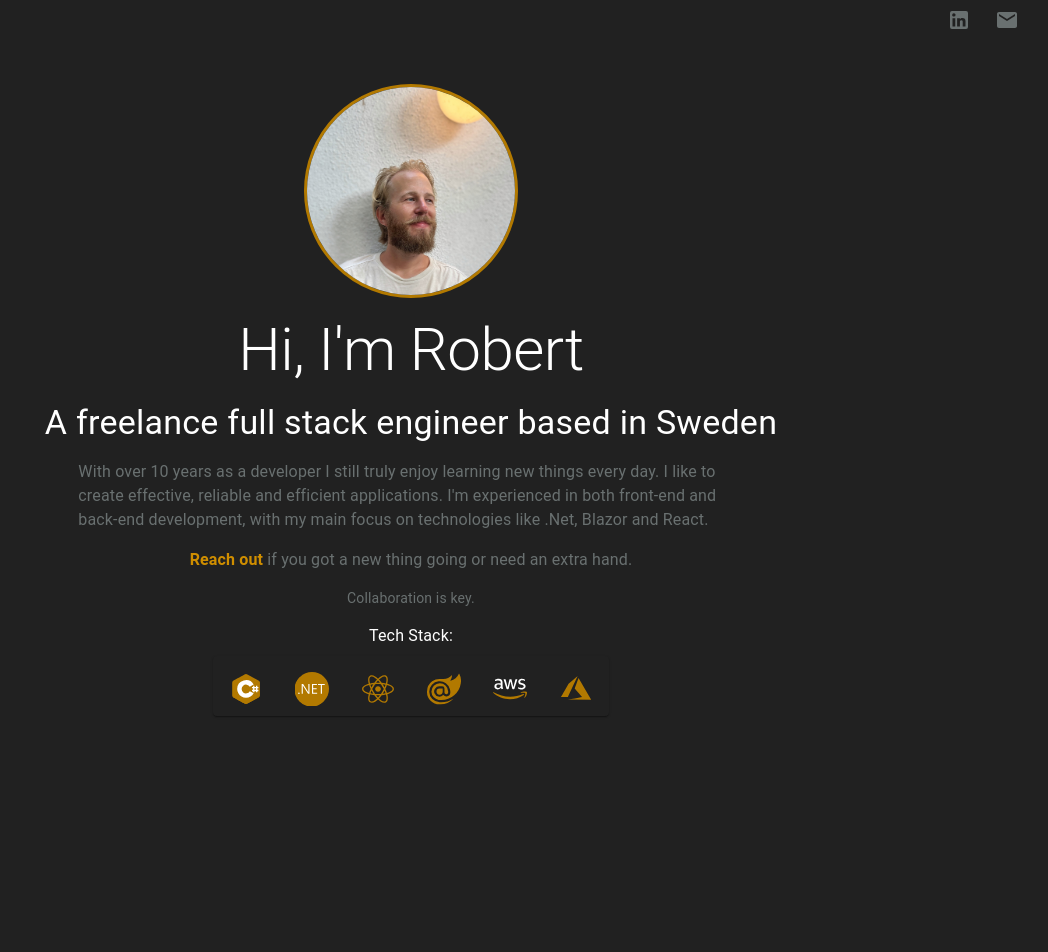
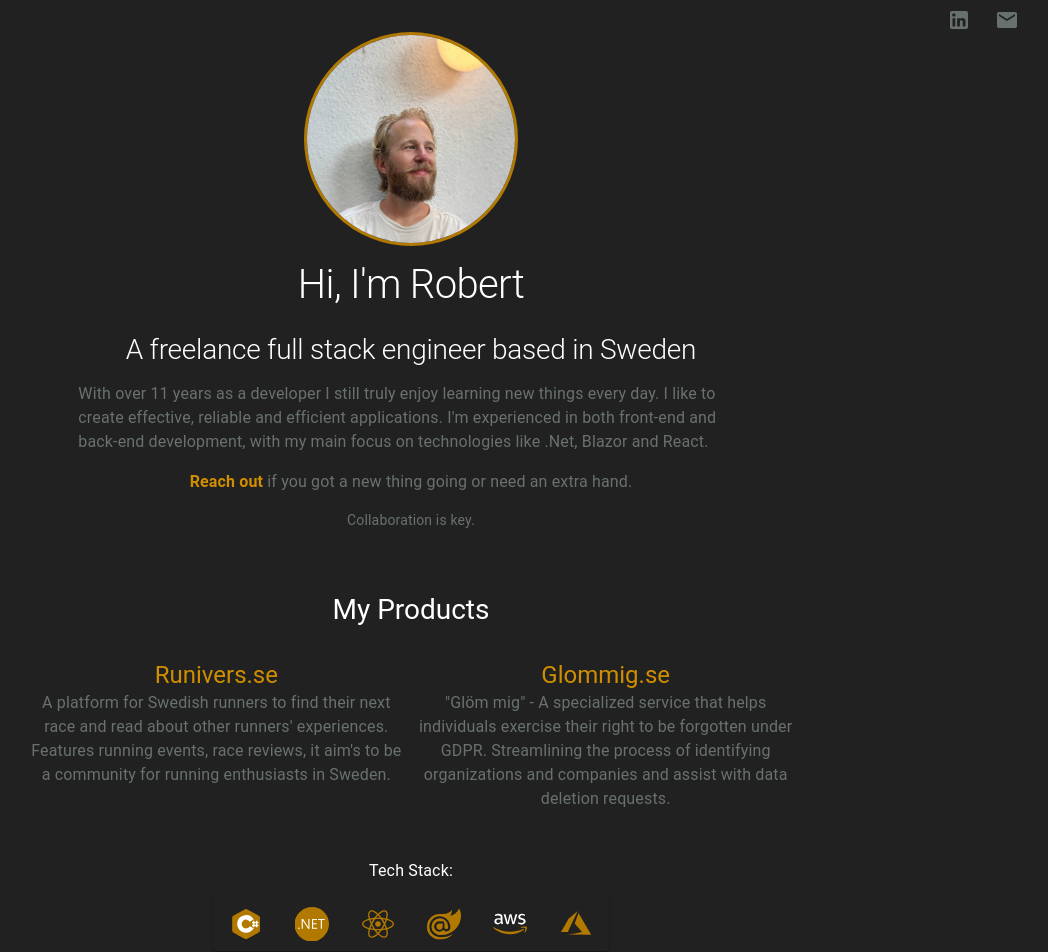
Before and after one commit to rsl-pseudocode/smallbytes.github.io, a React (Vite) app: page / in a window 1280 px wide. Shown: the top 952 px of the page, without its empty margins (229-1277 px from the left). Before the commit the page ends 800 px from the top, so only its background shows below. Built offline with nearby package versions, Linux system fonts and the light colour scheme.

Commit message:
Adding products

```diff
--- a/src/App.tsx
+++ b/src/App.tsx
@@ -27,11 +27,12 @@ function App() {
   return (
     <ThemeProvider theme={theme}>
       <Container>
+        <header>
           <div style={{ position: "fixed", top: 0, right: 0 }}>
             <Grid container justifyContent="flex-end" spacing={1}>
               <Grid item>
                 <IconButton
-                aria-label="linkedin"
+                  aria-label="Connect with Robert on LinkedIn"
                   href="https://www.linkedin.com/in/robert-sorman-lundgren/"
                   sx={{ color: theme.palette.secondary.light }}
                 >
@@ -40,7 +41,7 @@ function App() {
               </Grid>
               <Grid item>
                 <IconButton
-                aria-label="email"
+                  aria-label="Email Small Bytes"
                   href="mailto:hello@smallbytes.se"
                   sx={{ color: theme.palette.secondary.light, paddingRight: 4 }}
                 >
@@ -49,22 +50,36 @@ function App() {
               </Grid>
             </Grid>
           </div>
-        <Grid container justifyContent="center" spacing={2}>
+        </header>
+        <main>
+          <Grid
+            container
+            component="section"
+            justifyContent="center"
+            spacing={2}
+          >
             <Grid item>
               <ImageComponent imageUrl="./IMG_profile.jpg" />
             </Grid>
             <Grid item xs={12}>
               <Typography
-              variant="h2"
-              sx={{ color: theme.palette.primary.contrastText }}
+                variant="h1"
+                sx={{
+                  color: theme.palette.primary.contrastText,
+                  fontSize: "2.5rem",
+                  mb: 1,
+                }}
               >
                 Hi, I'm Robert
               </Typography>
             </Grid>
             <Grid item xs={12}>
               <Typography
-              variant="h4"
-              sx={{ color: theme.palette.primary.contrastText }}
+                variant="h2"
+                sx={{
+                  color: theme.palette.primary.contrastText,
+                  fontSize: "1.75rem",
+                }}
               >
                 A freelance full stack engineer based in Sweden
               </Typography>
@@ -77,8 +92,8 @@ function App() {
                   textAlign: "left",
                 }}
               >
-              With over 10 years as a developer I still truly enjoy learning new
-              things every day. I like to create effective, reliable and
+                With over 11 years as a developer I still truly enjoy learning
+                new things every day. I like to create effective, reliable and
                 efficient applications. I'm experienced in both front-end and
                 back-end development, with my main focus on technologies like
                 .Net, Blazor and React.
@@ -103,17 +118,96 @@ function App() {
                 Collaboration is key.
               </Typography>
             </Grid>
+
+            <Grid item xs={12} sx={{ marginTop: 6 }}>
+              <Typography
+                variant="h3"
+                sx={{
+                  color: theme.palette.primary.contrastText,
+                  fontSize: "1.75rem",
+                }}
+              >
+                My Products
+              </Typography>
+            </Grid>
+
+            <Grid item xs={12} sm={6} md={4} sx={{ marginTop: 2 }}>
+              <Typography
+                variant="h5"
+                sx={{ color: theme.palette.primary.contrastText }}
+              >
+                <a
+                  href="https://www.runiverse.se"
+                  rel="noopener noreferrer"
+                  aria-label="Runivers - Swedish running community"
+                  title="Find your next race at Runivers.se"
+                >
+                  Runivers.se
+                </a>
+              </Typography>
+              <Typography
+                variant="body1"
+                sx={{ color: theme.palette.secondary.light }}
+              >
+                A platform for Swedish runners to find their next race and read
+                about other runners' experiences. Features running events, race
+                reviews, it aim's to be a community for running enthusiasts in
+                Sweden.
+              </Typography>
+            </Grid>
+
+            <Grid item xs={12} sm={6} md={4} sx={{ marginTop: 2 }}>
+              <Typography
+                variant="h5"
+                sx={{ color: theme.palette.primary.contrastText }}
+              >
+                <a
+                  href="https://glommig.se"
+                  rel="noopener noreferrer"
+                  aria-label="Glöm Mig - GDPR right to be forgotten service"
+                  title="Exercise your right to be forgotten with Glommig.se"
+                >
+                  Glommig.se
+                </a>
+              </Typography>
+              <Typography
+                variant="body1"
+                sx={{ color: theme.palette.secondary.light }}
+              >
+                "Glöm mig" - A specialized service that helps individuals
+                exercise their right to be forgotten under GDPR. Streamlining
+                the process of identifying organizations and companies and
+                assist with data deletion requests.
+              </Typography>
+            </Grid>
+
             <Grid
               item
               xs={12}
               sx={{
                 display: "flex",
                 justifyContent: "center",
+                marginTop: 4,
               }}
             >
               <SkillComponent theme={theme} />
             </Grid>
           </Grid>
+        </main>
+        <footer
+          style={{
+            marginTop: "3rem",
+            paddingBottom: "1.5rem",
+            textAlign: "center",
+          }}
+        >
+          <Typography
+            variant="body2"
+            sx={{ color: theme.palette.secondary.light }}
+          >
+            &copy; {new Date().getFullYear()} Small Bytes. All rights reserved.
+          </Typography>
+        </footer>
       </Container>
     </ThemeProvider>
   );
--- a/src/components/ImageComponent.tsx
+++ b/src/components/ImageComponent.tsx
@@ -16,7 +16,7 @@ const ImageComponent = ({ imageUrl }: ImageProps) => {
     >
       <img
         src={imageUrl}
-        alt="Profile"
+        alt="A Freelance Full Stack Engineer"
         style={{ width: "100%", height: "auto" }}
         loading="lazy"
       />
```
Lines whose indentation alone changed are shown as unchanged.
